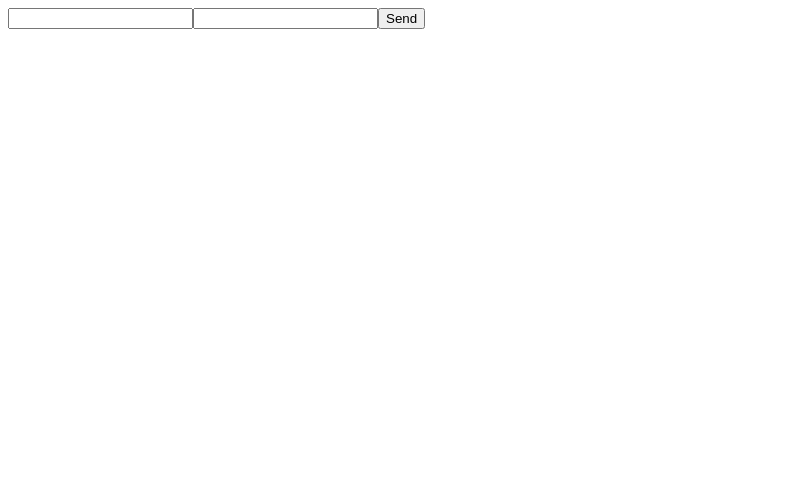
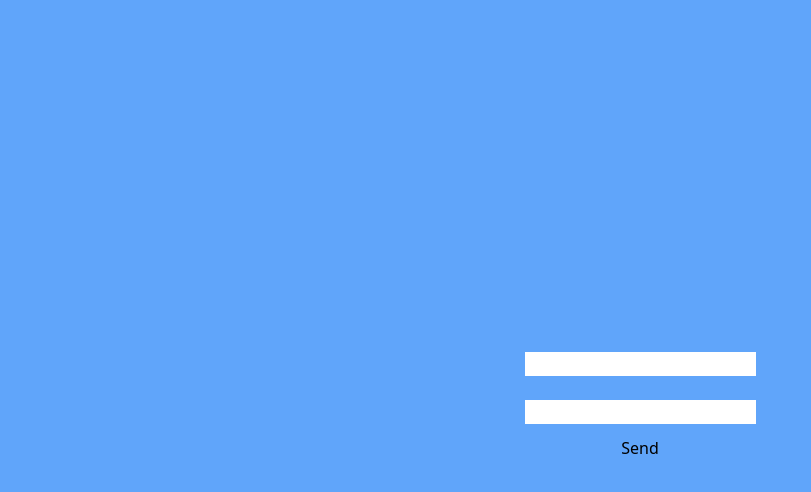
Before and after one commit to sumitsaurabh927/digest-learning-app-email, a React (Create React App) app in the folder frontend/: page / in a window 1280 px wide. Shown: the top 492 px of the page, without its empty margins (0-811 px from the left). Built offline with nearby package versions, Linux system fonts and the light colour scheme.

Commit message:
app: add tailwind

```diff
--- a/frontend/package.json
+++ b/frontend/package.json
@@ -35,5 +35,8 @@
       "last 1 firefox version",
       "last 1 safari version"
     ]
+  },
+  "devDependencies": {
+    "tailwindcss": "^3.3.2"
   }
 }
--- a/frontend/src/App.js
+++ b/frontend/src/App.js
@@ -1,9 +1,11 @@
 import Body from "./components/Body";
+import "./app.css";
 
 function App() {
   return (
-    <div className="App">
+    <div className="flex flex-col h-screen" >
       <Body />
+      {/* <h1 className="text-3xl text-red-500">Hello there</h1> */}
     </div>
   );
 }
--- /dev/null
+++ b/frontend/src/app.css
@@ -0,0 +1,3 @@
+@tailwind base;
+@tailwind components;
+@tailwind utilities;
--- a/frontend/src/components/Body.js
+++ b/frontend/src/components/Body.js
@@ -15,7 +15,7 @@ const Body = () => {
 
         })
         console.log(response.data);
-        setFormInput({ notif: '', email: '' })
+        setFormInput({ notif: '' })
     }
     const onChangeHandler = e => {
         const value = e.target.name === 'email' ? e.target.value.trim() : e.target.value;
@@ -28,13 +28,16 @@ const Body = () => {
         ))
     }
     return (
-        <form onSubmit={onSubmitHandler}>
+        <div className="flex items-center justify-center h-full w-full bg-blue-400">
+
+            <form className="flex flex-col space-y-3 " onSubmit={onSubmitHandler}>
                 <label for="email"></label>
                 <input value={formInput.email} id="email" name="email" onChange={onChangeHandler} />
                 <label for="notif"></label>
                 <input value={formInput.notif} id="notif" name="notif" onChange={onChangeHandler} />
                 <button type="submit">Send</button>
             </form>
+        </div>
     )
 }
 
--- /dev/null
+++ b/frontend/tailwind.config.js
@@ -0,0 +1,8 @@
+/** @type {import('tailwindcss').Config} */
+module.exports = {
+  content: ["./src/**/*.{html,js}"],
+  theme: {
+    extend: {},
+  },
+  plugins: [],
+}
```
Also changed, not shown: 1 other file (tests, documents, lock files or other folders). Lines whose indentation alone changed are shown as unchanged.
